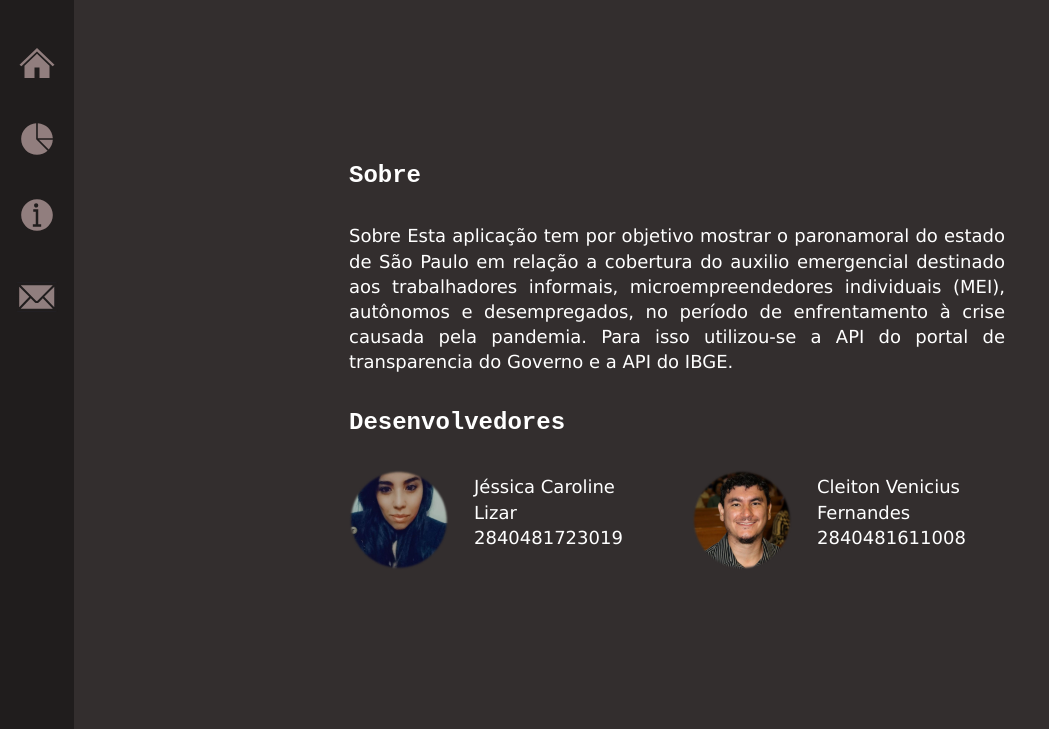
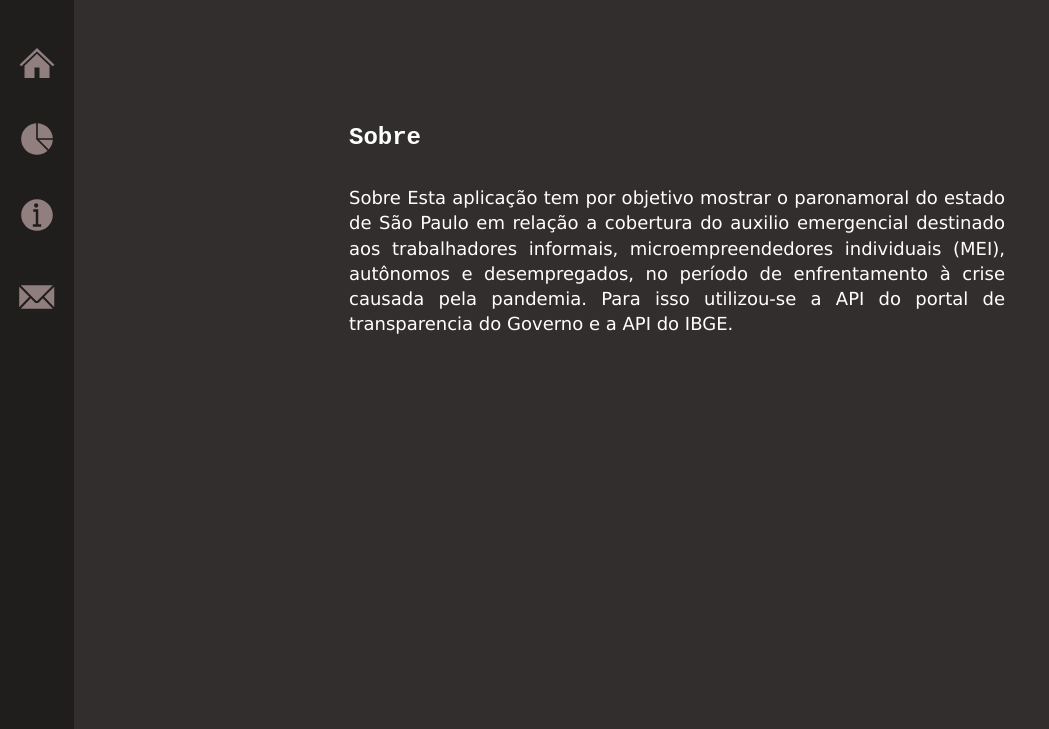
Before and after one commit to jclizar/flask_COVID19_AuxilioEmergenciaSP, a Flask app: page /sobre/ in a window 1280 px wide. Shown: the part 71-800 px from the top of the page, without its empty margins (0-1049 px from the left). Run offline with Flask 2, Linux system fonts and the light colour scheme; the visitor is signed in with stand-in values (Sample User, id 1); parts of the project's set-up code (start-up, migrations or seed data) failed here and were passed over; some libraries are stand-ins or nearby versions.

Commit message:
Alterando pagina sobre equipe

```diff
--- a/templates/sobreEquipe.html
+++ b/templates/sobreEquipe.html
@@ -1,7 +1,7 @@
 {% extends 'menu.html' %}
 
 {% block page %}
-  <div class="d-flex flex-column align-items-center justify-content-center h-100">
+  <div class="d-flex flex-column align-items-center justify-content-around h-100">
     <form class="sobre-equipe">
       <div class="row justify-content-start align-items-center">
         <div class="col">
@@ -22,38 +22,7 @@
             </p>
         </div>
       </div>
-
-      <div class="row justify-content-start align-items-center">
-        <div class="col">
-          <label class="title">
-            Desenvolvedores
-          </label>
-        </div>
-      </div>
-      <div class="row">
-        <div class="col-6">
-          <div class="d-flex flex-row align-items-center">
-            <div class="dev-img">
-              <img src="{{ url_for('static', filename='picture/jessica.png') }}">
-            </div>
-            <p class="elementos">
-              Jéssica Caroline Lizar
-              2840481723019
-            </p>
-          </div>
-        </div>
-        <div class="col-6">
-          <div class="d-flex flex-row align-items-center">
-            <div class="dev-img">
-              <img src="{{ url_for('static', filename='picture/cleiton.png') }}">
-            </div>
-            <p class="elementos">
-              Cleiton Venicius Fernandes
-              2840481611008
-            </p>
-          </div
-        </div>
-
     </form>
+    <div class="h-50'"></div>
   </div>
 {% endblock %}
```
